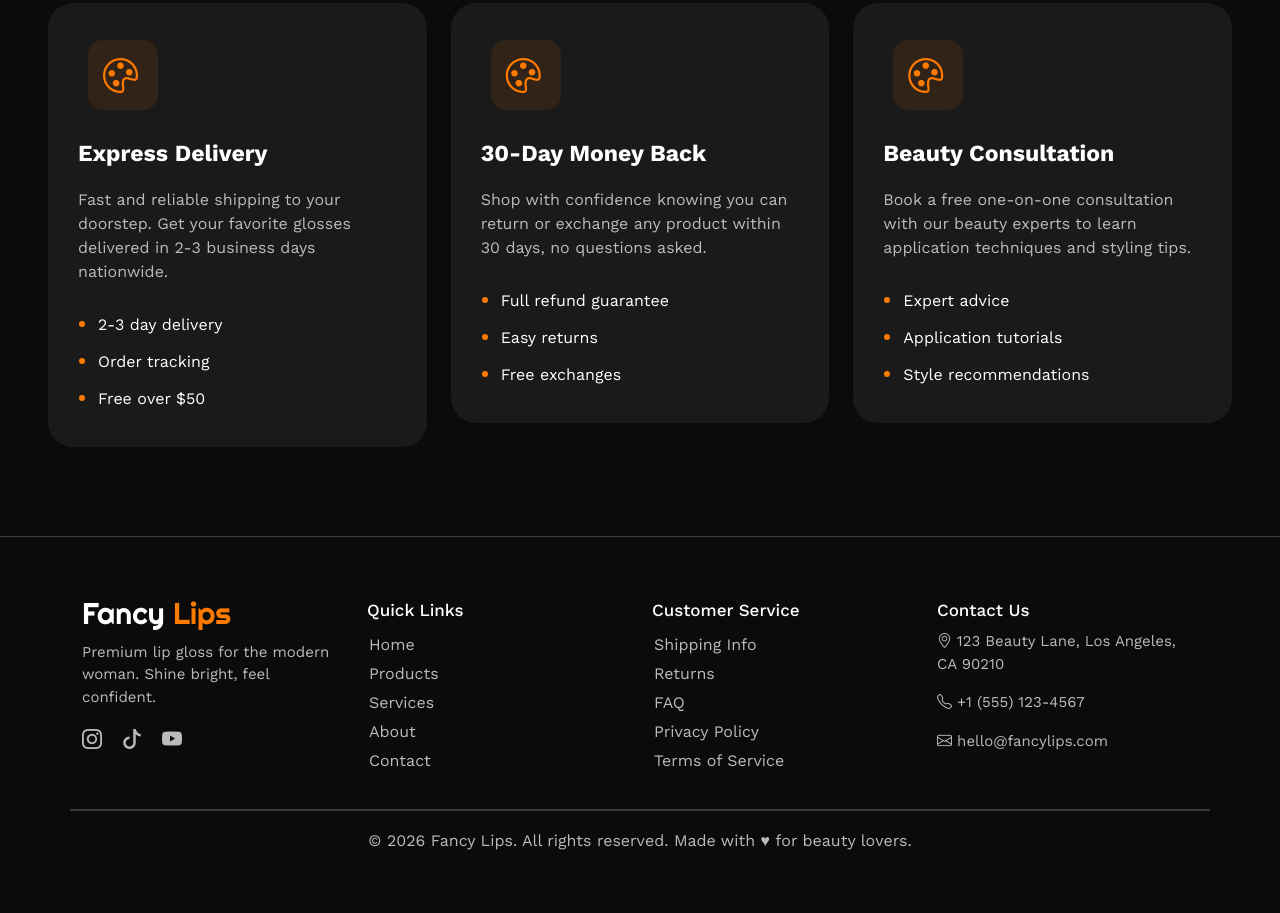
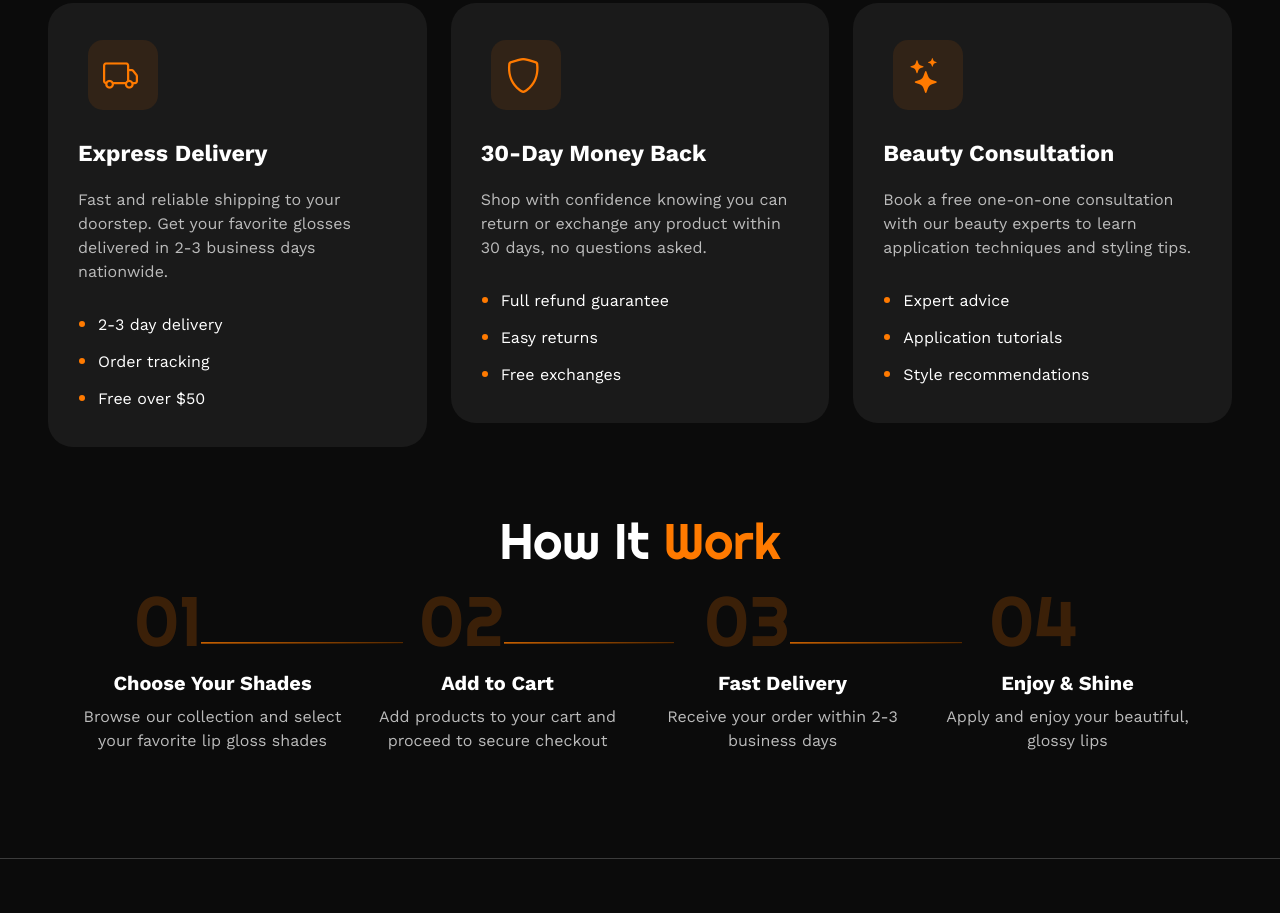
Before and after one commit to La-Pheme456/Fancy-lips, a plain HTML site: page services.html in a window 1280 px wide. Shown: the part 901-1814 px from the top of the page. Drawn offline with nearby package versions, Linux system fonts and the light colour scheme.

Commit message:
Update website

```diff
--- a/css/style.css
+++ b/css/style.css
@@ -643,7 +643,10 @@ header nav .menu-content .cart a:hover {
     background: #312317;
     color: var(--orange);
     cursor: pointer;
-    transition: 0.8s ease-in-out;
+    transition: 0.5s ease-in-out;
+}
+#services .content .cont .box .icon:hover {
+    transform: rotate(360deg);
 }
 #services .content .cont .box .icon i {
     margin-left: 5px;
@@ -671,6 +674,65 @@ header nav .menu-content .cart a:hover {
     color: var(--orange);
     font-size: 20px;
 }
+#work .head  h2{
+    margin-top: 5%;
+    font-size: 50px;
+    font-family: var(--righteous);
+    text-align: center;
+}
+#work .head  h2 span {
+    color: var(--orange);
+}
+#work .number h2 {
+    position: relative;
+    display: inline-block;
+    margin-left: 20%;
+    font-size: 70px;
+    font-family: var(--righteous);
+    color: rgba(255, 122, 0, 0.2);
+    cursor: pointer;
+    transition: 1s ease-in-out;
+}
+#work .number h2:hover {
+    transform: scale(1.1);
+}
+#work .number h2::after{
+    position: absolute;
+    content: '';
+    bottom: 22%;
+    left: 100%;
+    width: 300%;
+    height: 2px;
+    cursor: pointer;
+    background: linear-gradient(to bottom right, #ff7b00e0, #000);
+    opacity: 1;
+}
+#work .number .col-md-3:nth-child(2) h2::after,
+#work .number .col-md-3:nth-child(3) h2::after {
+    position: absolute;
+    content: '';
+    bottom: 22%;
+    left: 100%;
+    width: 200%;
+    height: 2px;
+    background: linear-gradient(to bottom right, #ff7b00e0, #000);
+}
+#work .number .col-md-3:last-child h2::after {
+    display: none;
+}
+#work .number .text h3 {
+    font-size: 20px;
+    text-align: center;
+    margin-bottom: 10px;
+    font-weight: 700;
+}
+#work .number .text p {
+    text-align: center;
+    color: var(--gray);
+}
+
+
+
 
 
 
--- a/services.html
+++ b/services.html
@@ -74,7 +74,7 @@
                         <div class="col-md-4">
                             <div class="box">
                                 <div class="icon">
-                                    <i class="bi bi-palette"></i>
+                                    <i class="bi bi-people"></i>
                                 </div>
                                 <div class="text">
                                     <h2>VIP Membership Program</h2>
@@ -92,7 +92,7 @@
                         <div class="col-md-4">
                             <div class="box">
                                 <div class="icon">
-                                    <i class="bi bi-palette"></i>
+                                    <i class="bi bi-gift"></i>
                                 </div>
                                 <div class="text">
                                     <h2>Gift Wrapping</h2>
@@ -110,7 +110,7 @@
                         <div class="col-md-4">
                             <div class="box">
                                 <div class="icon">
-                                    <i class="bi bi-palette"></i>
+                                    <i class="bi bi-truck"></i>
                                 </div>
                                 <div class="text">
                                     <h2>Express Delivery</h2>
@@ -128,7 +128,7 @@
                         <div class="col-md-4">
                             <div class="box">
                                 <div class="icon">
-                                    <i class="bi bi-palette"></i>
+                                    <i class="bi bi-shield"></i>
                                 </div>
                                 <div class="text">
                                     <h2>30-Day Money Back</h2>
@@ -146,7 +146,7 @@
                         <div class="col-md-4">
                             <div class="box">
                                 <div class="icon">
-                                    <i class="bi bi-palette"></i>
+                                    <i class="bi bi-stars"></i>
                                 </div>
                                 <div class="text">
                                     <h2>Beauty Consultation</h2>
@@ -167,6 +167,45 @@
         </div>
     </section>
 
+    <section id="work">
+        <div class="head">
+            <h2>How It<span> Work</span></h2>
+        </div>
+        <div class="container">
+            <div class="number">
+                <div class="row">
+                    <div class="col-md-3">
+                        <h2>01</h2>
+                         <div class="text">
+                            <h3>Choose Your Shades</h3>
+                            <p>Browse our collection and select your favorite lip gloss shades</p>
+                        </div>
+                    </div>
+                    <div class="col-md-3">
+                        <h2>02</h2>
+                        <div class="text">
+                            <h3>Add to Cart</h3>
+                            <p>Add products to your cart and proceed to secure checkout</p>
+                        </div>
+                    </div>
+                    <div class="col-md-3">
+                        <h2>03</h2>
+                        <div class="text">
+                            <h3>Fast Delivery</h3>
+                            <p>Receive your order within 2-3 business days</p>
+                        </div>
+                    </div>
+                    <div class="col-md-3">
+                        <h2>04</h2>
+                        <div class="text">
+                            <h3>Enjoy & Shine</h3>
+                            <p>Apply and enjoy your beautiful, glossy lips</p>
+                        </div>
+                    </div>
+                </div>
+            </div>
+        </div>
+    </section>
 
 
 
```
